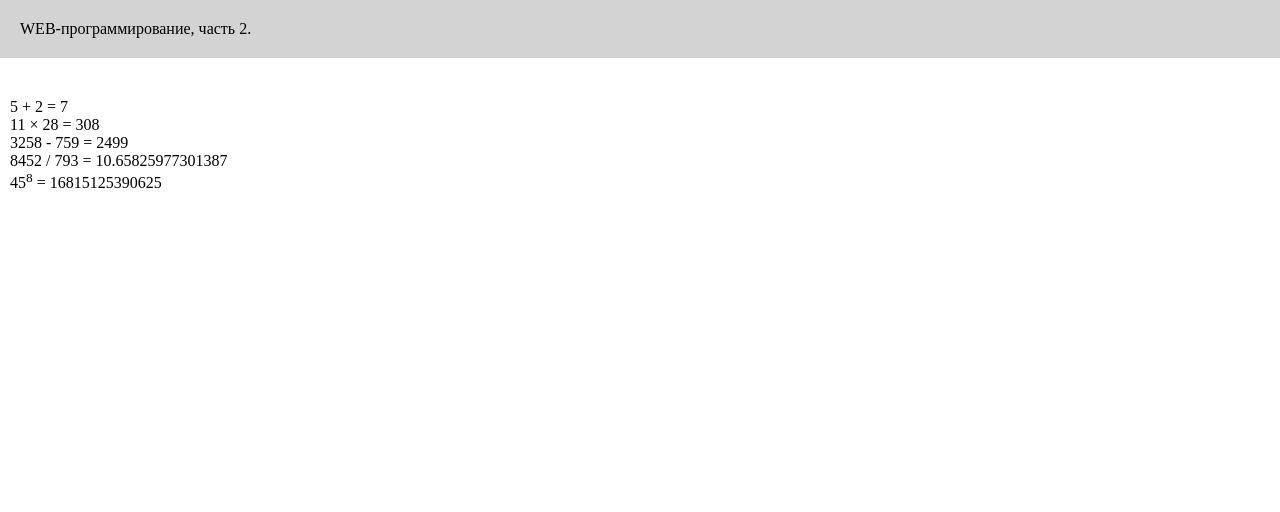
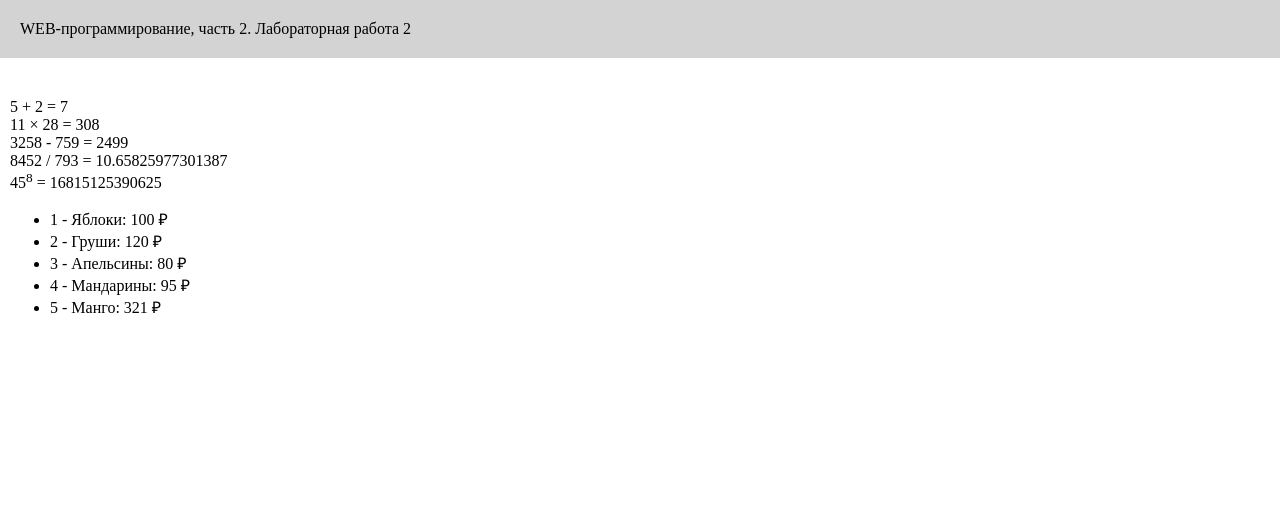
Before and after one commit to Ekatuh/lapki-webki2semestr, a Flask app: page /lab2/example in a window 1280 px wide. Shown: the top 512 px of the page. Run offline with Flask 3, Linux system fonts and the light colour scheme.

Commit message:
Цикл в шаблоне

```diff
--- a/app.py
+++ b/app.py
@@ -212,8 +212,14 @@ def add_flower(name):
 
 @app.route('/lab2/example')
 def example():
-    name = 'Екатерина Кузьменко'
-    number = '2'
-    group = 'ФБИ-23'
-    curs = '3 курс'
-    return render_template('example.html', name=name, number=number, group=group, curs=curs)
+    name, number, group, curs = 'Екатерина Кузьменко', 2, 'ФБИ-23', '3 курс'
+    fruits = [
+        {'name': 'Яблоки', 'price': 100},
+        {'name': 'Груши', 'price': 120},
+        {'name': 'Апельсины', 'price': 80},
+        {'name': 'Мандарины', 'price': 95},
+        {'name': 'Манго', 'price': 321}
+    ]
+    return render_template('example.html',
+                            name=name, number=number, group=group,
+                            curs=curs, fruits=fruits)
--- a/templates/example.html
+++ b/templates/example.html
@@ -8,7 +8,7 @@
 </head>
 <body>
     <header>
-        WEB-программирование, часть 2. {% if lab_num %}Лабораторная работа {{number}}{% endif %}
+        WEB-программирование, часть 2. {% if number%}Лабораторная работа {{number}}{% endif %}
     </header>
 
     <main>
@@ -17,6 +17,11 @@
         3258 - 759 = {{3258 - 759}}<br>
         8452 / 793 = {{8452 / 793}}<br>
         45<sup>8</sup> = {{45 ** 8}}<br>
+        <ul>
+            {% for f in fruits %}
+            <li>{{ loop.index }} - {{ f.name }}: {{ f.price }} &#x20bd;</li>
+            {% endfor %}
+        </ul>
     </main>
 
     <footer>
```
